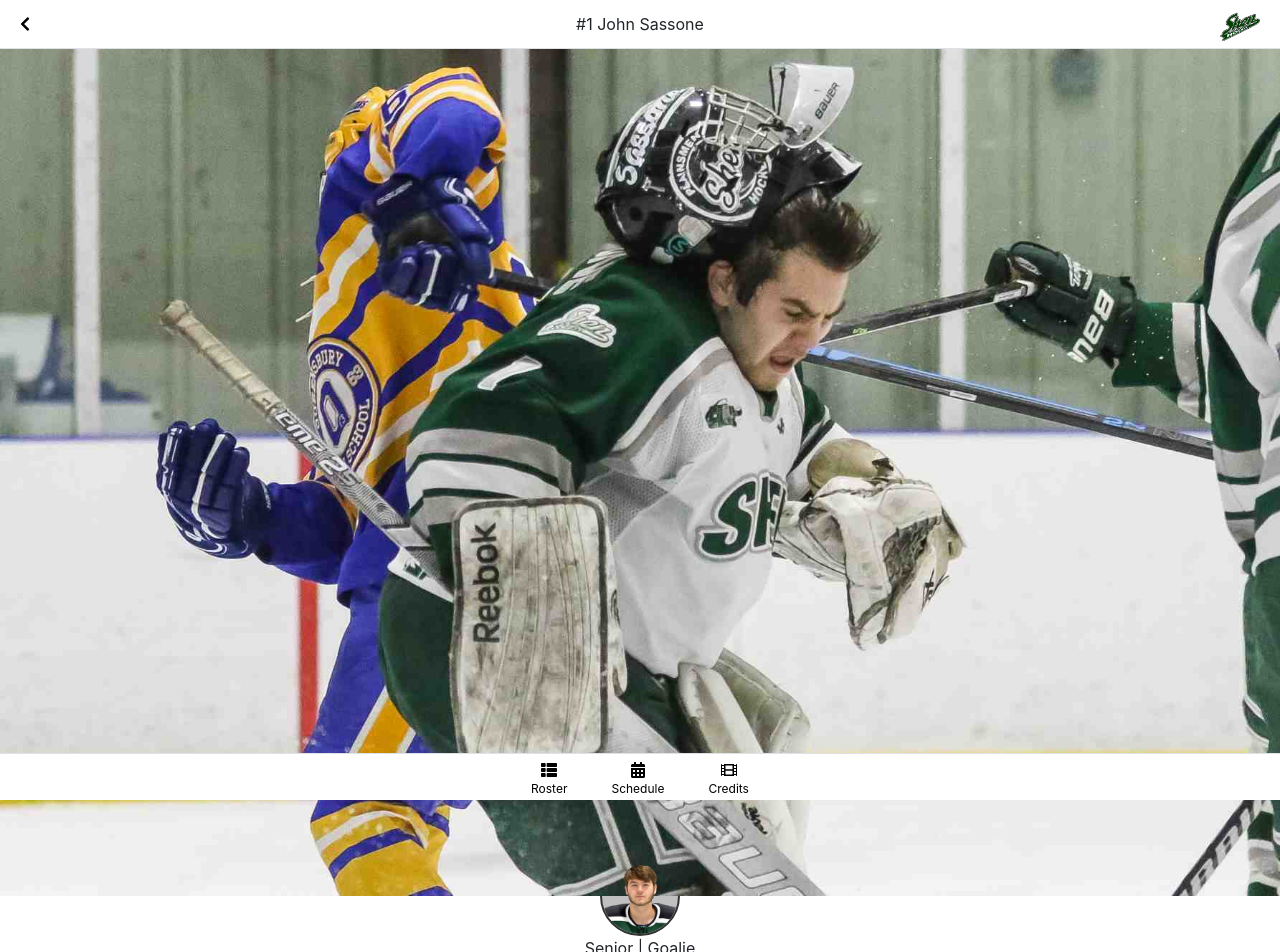
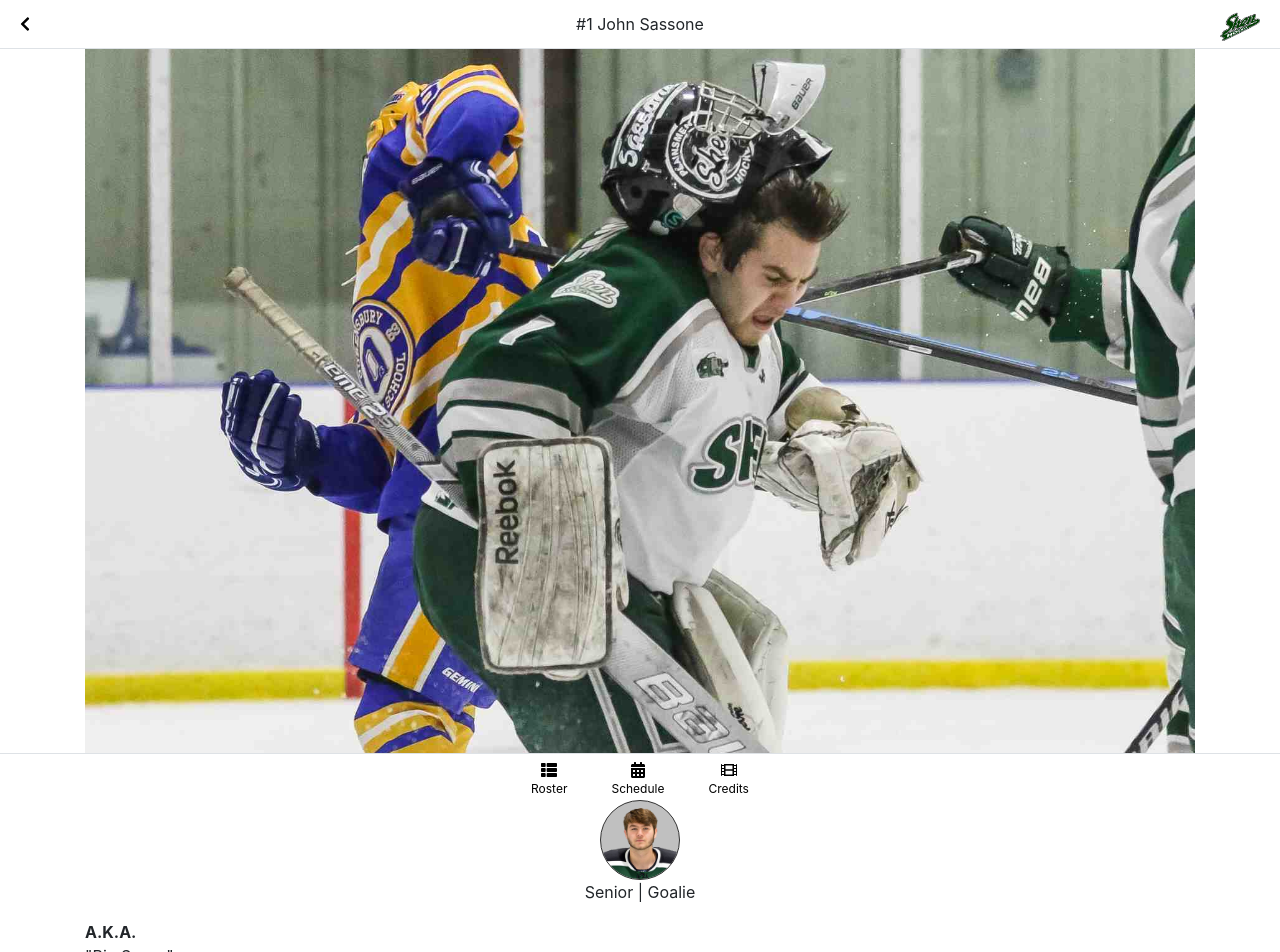
Before and after one commit to mikesae/hockey-roster-pwa, a React (Create React App) app: page /player/1 in a window 1280 px wide. Shown: the top 952 px of the page. Built offline with nearby package versions, Linux system fonts and the light colour scheme.

Commit message:
Reformat placement of images in details page.

```diff
--- a/src/PlayerDetail.scss
+++ b/src/PlayerDetail.scss
@@ -5,15 +5,14 @@
     display: block;
     margin-left: auto;
     margin-right: auto;
-    margin-top: -2.5em;
+    margin-top: 1em;
     height: 5em;
     background-color: $player-thumbnail-background-color;
-    border: 2px solid $navbar-separator-color;
+    border: 1px solid $navbar-separator-color;
     z-index: 1060;
   }
 
   img.player-detail {
-    height: 25%;
     width: 100%;
   }
 }
--- a/src/PlayerDetail.tsx
+++ b/src/PlayerDetail.tsx
@@ -38,6 +38,7 @@ export class PlayerDetail extends Component {
         return (
             <>
                 <TopNavbar title={title} showBackNav={true}/>
+                <Container className="container container-player-detail">
                     <div className="player-detail-image-container">
                         {player.detailImageUrl &&
                         <Image className="player-detail" src={player.detailImageUrl} alt={player.name + "-detail"}/>
@@ -47,7 +48,6 @@ export class PlayerDetail extends Component {
                         }
                         <Image className="player-head-shot" roundedCircle src={player.imageUrl} alt={player.name}/>
                     </div>
-                <Container className="container container-player-detail">
                     <FormGroup>
                         <div className="text-center">
                             <span>{this.YearMap.get(player.year)} | {this.PositionMap.get(player.position)} </span>
```
Lines whose indentation alone changed are shown as unchanged.
